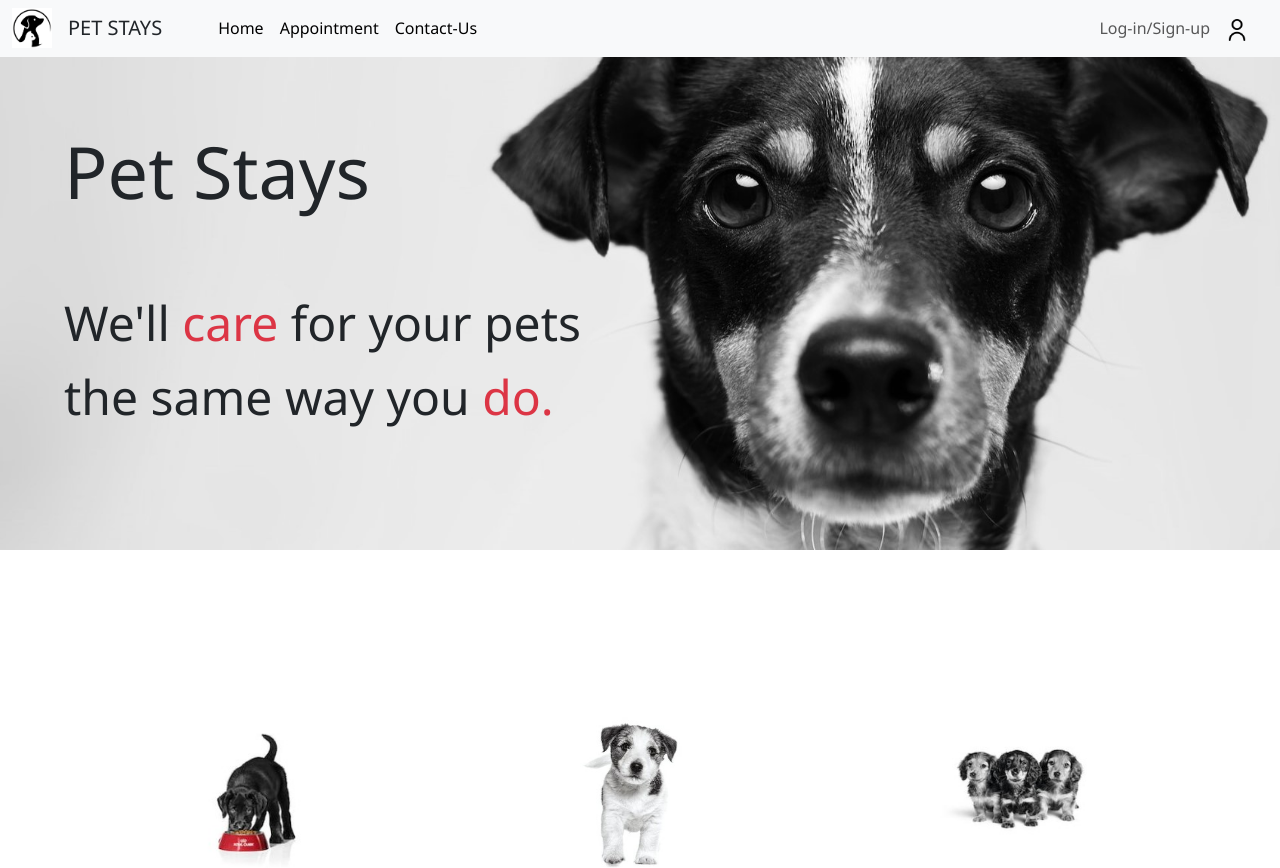
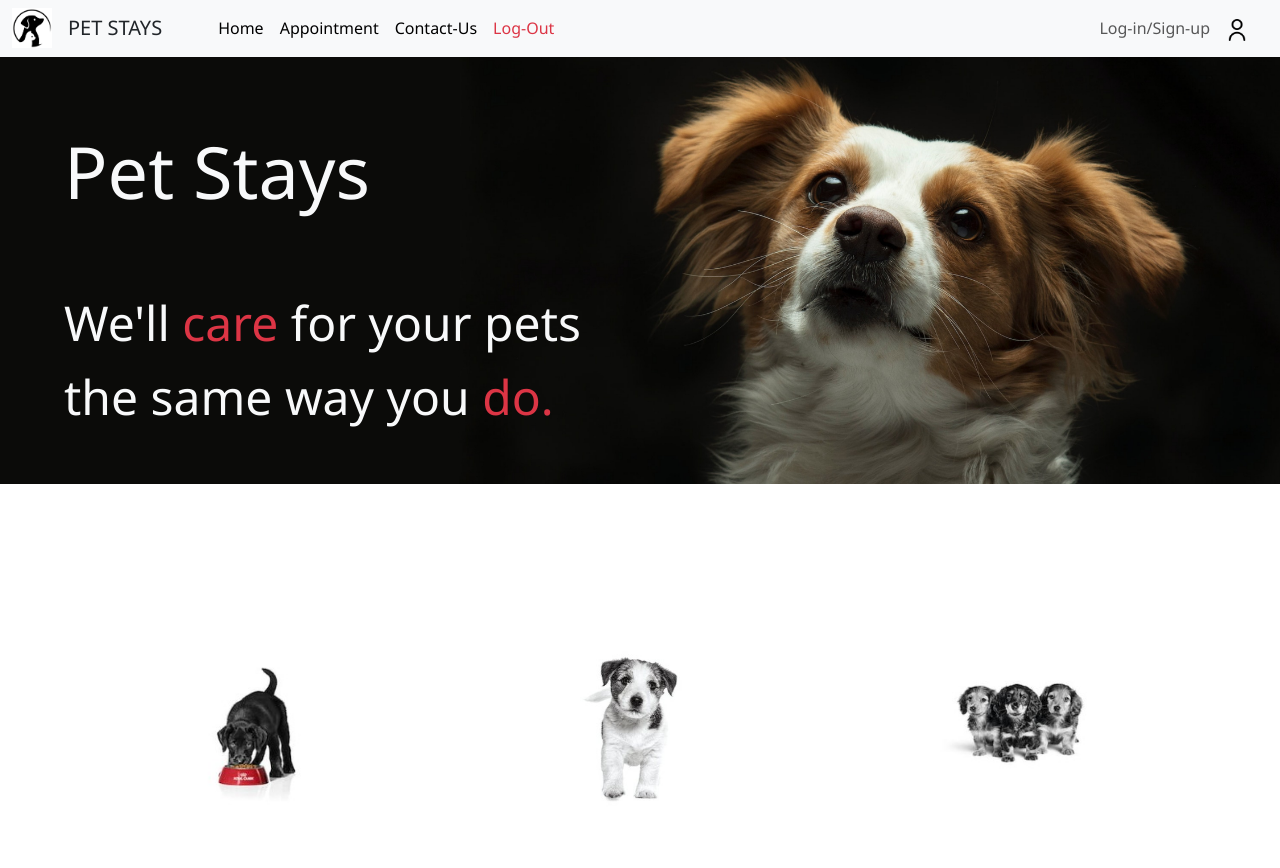
Before and after one commit to Silyan99/PetStausUI, a React (Create React App) app: page / in a window 1280 px wide. Shown: the top 868 px of the page. Built offline with nearby package versions, Linux system fonts and the light colour scheme.

Commit message:
home page edited and log-out button added

```diff
--- a/src/component/Admin.js
+++ b/src/component/Admin.js
@@ -4,7 +4,7 @@ import PetData from "../sharedData/PetData";
 function Admin() {
     return (
         <div className="container">
-            <p className="my-5 py-5 display-6 text-start">Pendding <span className="text-danger"> Requests</span></p>
+            <p className="my-5 py-5 display-6 text-start">Pending <span className="text-danger"> Requests</span></p>
 
             {PetData.map(({ img, petname, uid, category, breed, color, gender, vaccinated, age, address, pickup, details }) => {
                 return (
--- a/src/component/Footer.js
+++ b/src/component/Footer.js
@@ -3,7 +3,7 @@ import React from "react";
 function Footer(props) {
   return (
     <div>
-      <footer className="d-flex flex-wrap justify-content-between align-items-center py-3 my-4 border-top">
+      <footer className="d-flex flex-wrap justify-content-between align-items-center py-3 my-4">
         <div className="col-md-4 d-flex align-items-center px-4">
           <a
             href="/"
--- a/src/component/Home.js
+++ b/src/component/Home.js
@@ -77,15 +77,16 @@ function Home(props) {
       </div> */}
 
       <div>
-      <div className="card text-bg-dark border-0 rounded-0">
-        <img src="./images/home-top-bg5.jpg" className="card-img rounded-0 border-0" alt="..." />
-        <div className="card-img-overlay mt-5 rounded-0">
-          <h5 className="text-dark display-2 my-3 p-5 fw-normal text-start">Pet Stays</h5>
-          <p className=" text-dark display-5 fw-light px-5 pt-3 text-start">We'll <span className="text-danger">care</span> for your pets </p>
-          <p className=" text-dark display-5 fw-light px-5 text-start">the same way you <span className="text-danger">do.</span></p>
-
+        <div className="card text-bg-dark border-0 rounded-0">
+          <img src="./images/home-top-bg2.jpg" className="card-img rounded-0 border-0" alt="..." />
+          <div className="card-img-overlay mt-5 rounded-0">
+            <h5 className="text-light display-2 my-3 p-5 fw-normal text-start">Pet Stays</h5>
+            <div className="d-none d-sm-none d-md-none d-lg-block">
+              <p className=" text-light display-5 fw-light px-5 pt-3 text-start">We'll <span className="text-danger">care</span> for your pets </p>
+              <p className=" text-light display-5 fw-light px-5 text-start">the same way you <span className="text-danger">do.</span></p>
+            </div>
+          </div>
         </div>
-      </div>
       </div>
 
       <div className="container marketing my-5 py-5">
@@ -181,7 +182,7 @@ function Home(props) {
 
         <hr className="featurette-divider mt-5 py-2" />
 
-        <div className="row featurette text-start">
+        <div className="row featurette text-start mb-5">
           <div className="col-md-7 my-3">
             <h2 className="display-6">
               Pet Stays Safety & Wellness{" "}
@@ -204,6 +205,19 @@ function Home(props) {
           </div>
         </div>
       </div>
+
+      <div className="mt-5">
+        <div className="card text-bg-dark border-0 rounded-0">
+          <img src="./images/home-top-bg7.jpg" className="card-img rounded-0 border-0" alt="..." />
+          <div className="card-img-overlay mt-5 rounded-0">
+            <h5 className="text-dark display-2 my-3 p-5 fw-normal text-start">Pet Stays</h5>
+            <div className="d-none d-sm-none d-md-none d-lg-none d-xl-block">
+              <p className=" text-dark display-5 fw-light px-5 pt-3 text-start">Our pets' lives revolve <span className="text-danger">around us.</span> Let's give</p>
+              <p className=" text-dark display-5 fw-light px-5 text-start">back to them as much as <span className="text-danger"> they give us.</span></p>
+            </div>
+          </div>
+        </div>
+      </div>
       <Footer />
     </>
   );
--- a/src/component/Navbar.js
+++ b/src/component/Navbar.js
@@ -38,6 +38,7 @@ function Navbar(props) {
                   Home
                 </Link>
               </li>
+
               <li className="nav-item">
                 <Link
                   className="nav-link text-center active "
@@ -55,6 +56,15 @@ function Navbar(props) {
                   to="/contact"
                 >
                   Contact-Us
+                </Link>
+              </li>
+              <li className="nav-item ">
+                <Link
+                  className="nav-link text-center active text-danger"
+                  aria-current="page"
+                  to="/"
+                >
+                  Log-Out
                 </Link>
               </li>
             </ul>
--- a/src/index.css
+++ b/src/index.css
@@ -345,5 +345,5 @@ s .pet-card img {
 
 .card-img-overlay{
   background: #00000000;
-  backdrop-filter: grayscale(1)  ;
+
 }
```
Also changed, not shown: public/images/home-top-bg2.jpg, public/images/home-top-bg7.jpg (added).
